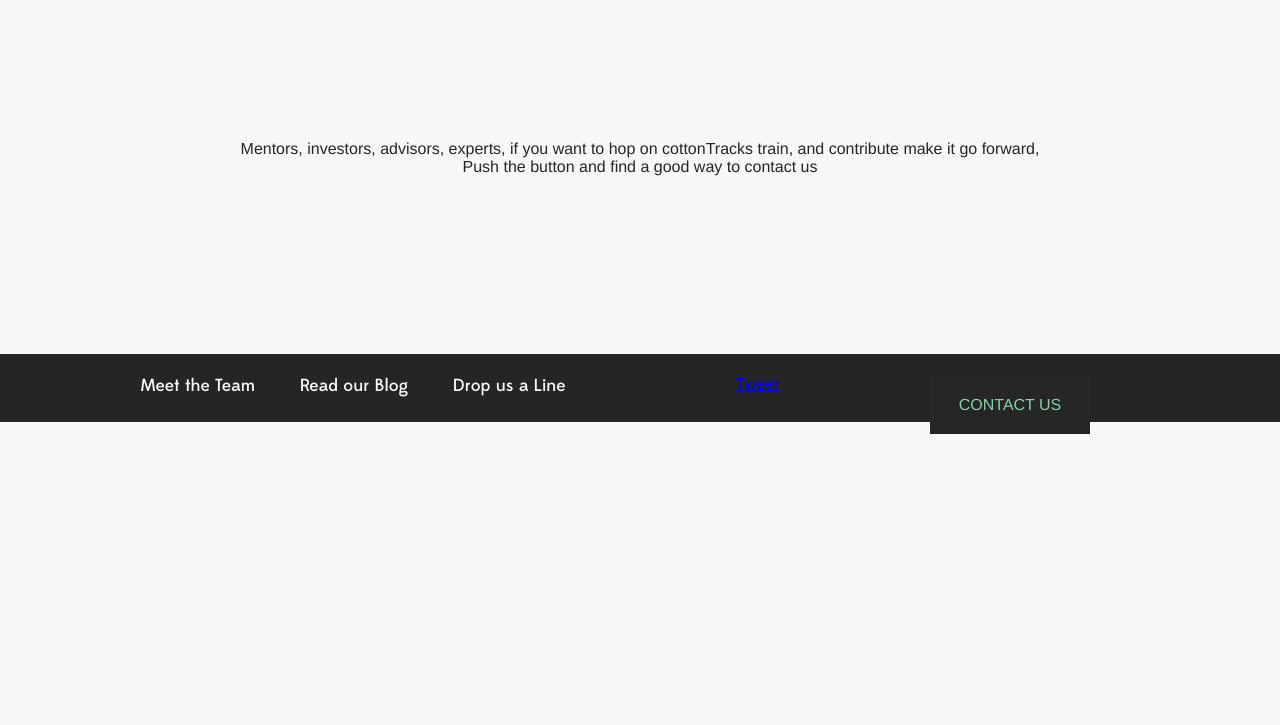
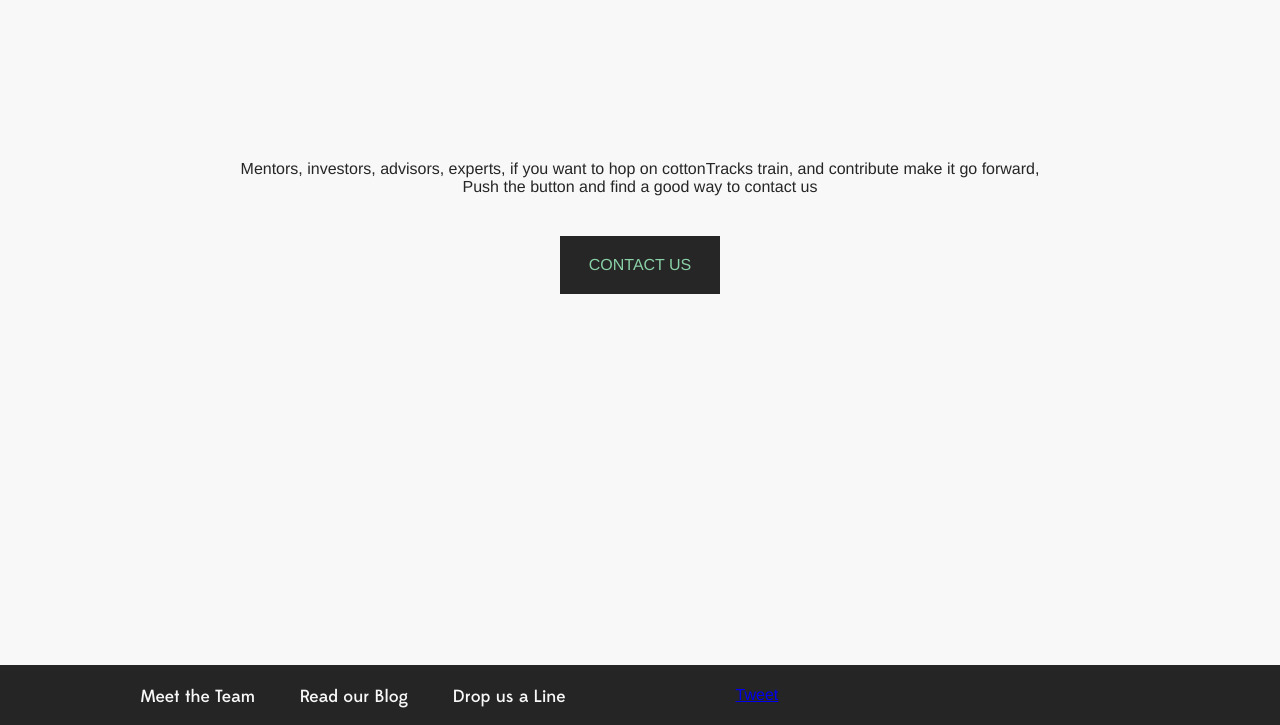
Before and after one commit to moutard/cottonTracks-Website, a PHP site: page /contact.html in a window 1280 px wide. Shown: the part 75-800 px from the top of the page. Run offline with PHP 8.4, Linux system fonts and the light colour scheme; style sheets or scripts are compiled from the project's sources; some libraries are stand-ins or nearby versions.

Commit message:
footer positioning on contact page

```diff
--- a/contact.less
+++ b/contact.less
@@ -70,7 +70,7 @@
 #main{
 
 	#contactMedium{
-		margin-left:330px;
+		margin-top:100px;
 		height:200px;
 		transition: opacity 2s, margin 2s;
 		-moz-transition: opacity 2s, margin 2s; /* Firefox 4 */
@@ -81,11 +81,9 @@
 
 	#stopwheel{
 		position: relative;
-		top: -80px;
+		top: -160px;
 		background-color:#262626;
 		margin: auto;
-		top:80px;
-		left:370px;
 		width:120px;
 		padding:20px;
 		color:#8AD1A7;
@@ -120,7 +118,7 @@
 
 	p{
 		position: relative;
-		top:-80px;
+		top:-160px;
 		text-align:center;
 		font-size:16px;
 		color:#262626;
@@ -244,8 +242,11 @@
 
 #footer{
 	background-color: #252525;
-	height: 68px;
+	height: 60px;
 	clear: both;
+	width: 100%;
+	bottom: 0;
+	opacity: 0;
 
 	.content_column{
 		padding-top: 20px;
--- a/javascript/contact.js
+++ b/javascript/contact.js
@@ -4,6 +4,10 @@
 	$('#stopwheel').css('opacity','0');
 	$('p').css('opacity','0');
 	$('#contactMedium').css('opacity','1');
+	});
+
+	$(window).resize(function() {
+		positionFooter();
 	});
 });
 
@@ -95,3 +99,19 @@
 		}
 	}else {$('#contactMedium').css('margin-left','40px');}
 }
+
+var lancement = 0;
+
+function positionFooter() {
+	if ($('#header').height()+$('#main').height()+$('#footer').height() <= $(window).height()) {
+		$('#footer').css({'position': 'fixed'});
+	} else {
+		$('#footer').css({'position': 'static'});
+	}
+	if (lancement === 0) {
+		$('#footer').css({'opacity': '1'});
+	}
+}
+
+
+window.onload = positionFooter;
--- a/team.less
+++ b/team.less
@@ -126,7 +126,7 @@
 
 #footer{
 	background-color: #252525;
-	height: 68px;
+	height: 60px;
 	clear: both;
 	width: 100%;
 	bottom: 0;
```
Lines whose indentation alone changed are shown as unchanged.
